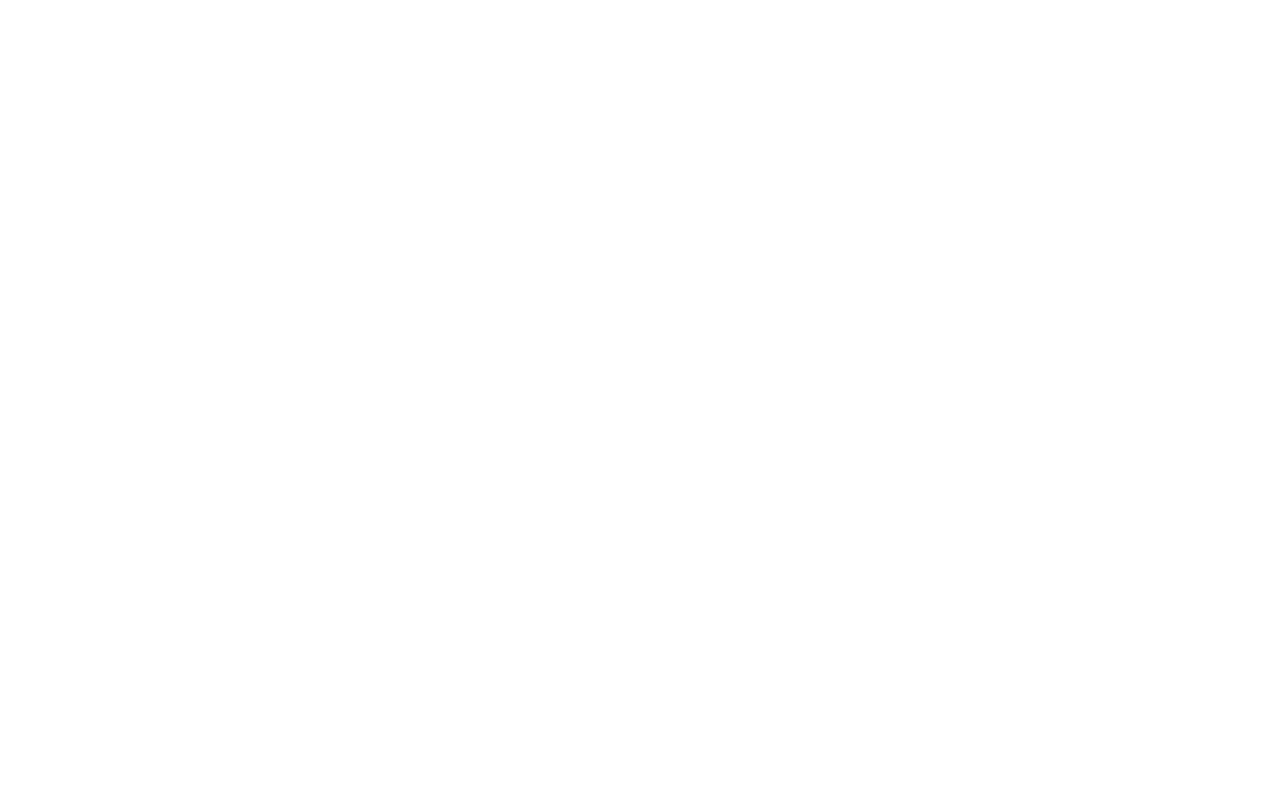
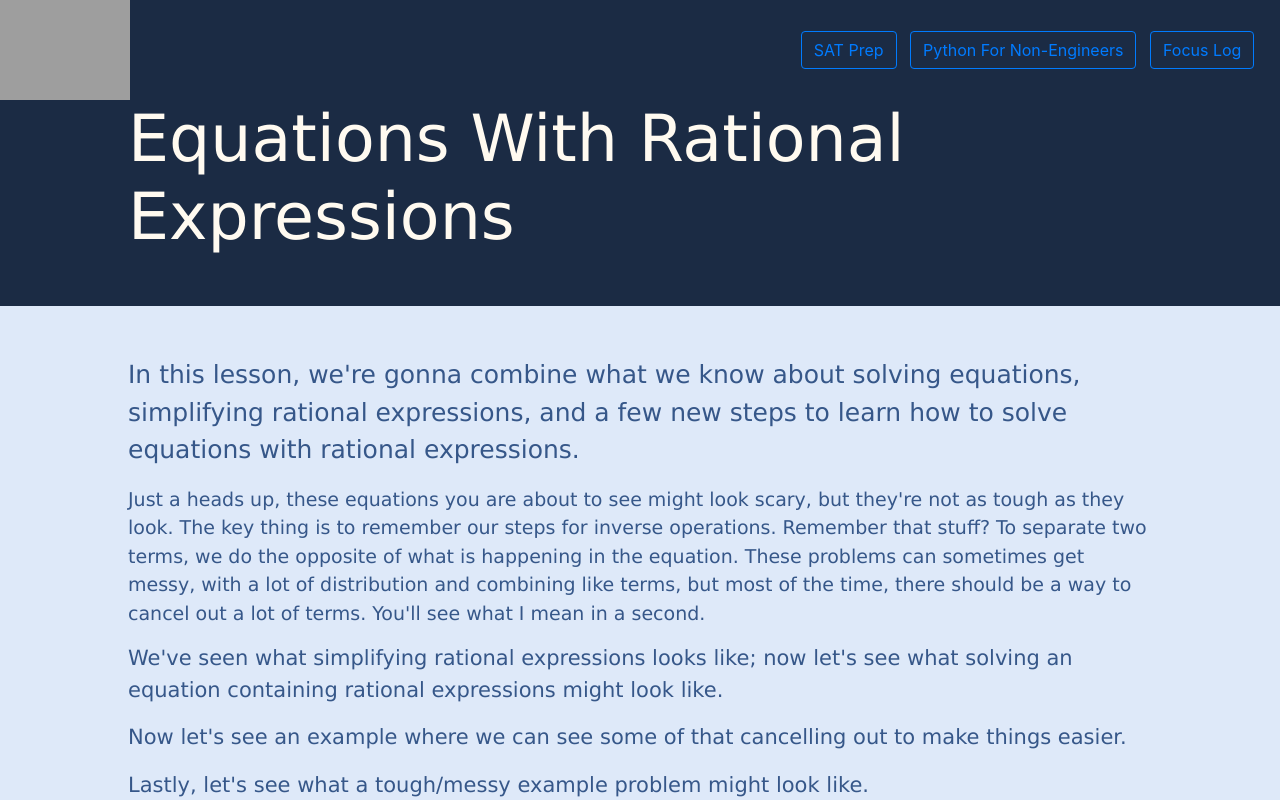
Before and after one commit to YomenT/bluebird-teaching, a React (Create React App) app in the folder reactapp/: page /passport_to_advanced_math/equations_with_rational_expressions in a window 1280 px wide. Shown: the top 800 px of the page. Built offline with nearby package versions, Linux system fonts and the light colour scheme; grey boxes are pictures that could not be loaded.

Commit message:
Added to RationalExpressionsEquations

```diff
--- a/reactapp/src/components/Main.js
+++ b/reactapp/src/components/Main.js
@@ -46,6 +46,7 @@ import RationalExpressions2 from './passport-to-advanced-math/RationalExpression
 import RationalExpressions3 from './passport-to-advanced-math/RationalExpressions3';
 import QuadraticInequalities from './passport-to-advanced-math/QuadraticInequalities'
 import ExponentialEquations from './passport-to-advanced-math/ExponentialEquations'
+import RationalExpressionsEquations from './passport-to-advanced-math/RationalExpressionsEquations'
 
 // Python
 import Python from './Python'
@@ -103,6 +104,7 @@ const Main = () => {
       <Route exact path='/passport_to_advanced_math/quadratic_inequalities' component={QuadraticInequalities}></Route>
       <Route exact path='/passport_to_advanced_math/polynomials_of_higher_degree' component={PolynomialsOfHigherDegree}></Route>
       <Route exact path='/passport_to_advanced_math/exponential_equations' component={ExponentialEquations}></Route>
+      <Route exact path='/passport_to_advanced_math/equations_with_rational_expressions' component={RationalExpressionsEquations}></Route>
 
       {/* Python */}
       <Route exact path='/python' component={Python}></Route>
--- a/reactapp/src/components/SatPrepLinkOutline.js
+++ b/reactapp/src/components/SatPrepLinkOutline.js
@@ -64,6 +64,7 @@ class SatPrepLinkOutline extends React.Component {
                             <li><Link to="passport_to_advanced_math/rational_expressions_part2" style={{ color: "#365789" }} onMouseOver={this.changeLinkColorEnter} onMouseOut={this.changeLinkColorLeave}>Part 2</Link></li>
                             <li><Link to="passport_to_advanced_math/rational_expressions_part3" style={{ color: "#365789" }} onMouseOver={this.changeLinkColorEnter} onMouseOut={this.changeLinkColorLeave}>Part 3</Link></li>
                         </ul>
+                        <li><Link to="passport_to_advanced_math/equations_with_rational_expressions" style={{ color: "#365789" }} onMouseOver={this.changeLinkColorEnter} onMouseOut={this.changeLinkColorLeave}>Equations With Rational Expressions</Link></li>
                     <li><Link to="passport_to_advanced_math/quadratic_inequalities" style={{ color: "#365789" }} onMouseOver={this.changeLinkColorEnter} onMouseOut={this.changeLinkColorLeave}>Quadratic Inequalities</Link></li>
                     <li><Link to="passport_to_advanced_math/polynomials_of_higher_degree" style={{ color: "#365789" }} onMouseOver={this.changeLinkColorEnter} onMouseOut={this.changeLinkColorLeave}>Polynomials of Higher Degree</Link></li>
                     <li>Exponent Rules</li>
--- /dev/null
+++ b/reactapp/src/components/passport-to-advanced-math/RationalExpressionsEquations.js
@@ -0,0 +1,69 @@
+import React from "react";
+
+import Logo from '../Logo'
+import Footer from '../Footer'
+
+class RationalExpressionsEquations extends React.Component {
+
+    render() {
+        return (
+            <div>
+
+                <Logo />
+                <div className='bodyDiv'>
+                    <h2 style={{ paddingBottom: "25px" }}>Equations With Rational Expressions</h2>
+                </div>
+
+                <div className="aboutBodyDiv">
+
+                    <p className="p-body" style={{ paddingTop: "25px" }}>
+                        In this lesson, we're gonna combine what we know about solving equations, simplifying rational expressions, and a few new steps to learn how to solve
+                        equations with rational expressions.
+                    </p>
+
+                    <p className="p-body-small">
+                        Just a heads up, these equations you are about to see might look scary, but they're not as tough as they look.  The key thing is to remember our
+                        steps for inverse operations.  Remember that stuff?  To separate two terms, we do the opposite of what is happening in the equation.  These
+                        problems can sometimes get messy, with a lot of distribution and combining like terms, but most of the time, there should be a way to cancel out
+                        a lot of terms.  You'll see what I mean in a second.
+                    </p>
+
+                    <p className="p-body-medium">
+                        We've seen what simplifying rational expressions looks like; now let's see what solving an equation containing rational expressions might look like.
+                    </p>
+
+                    {/*
+                        Example of a somple equation with rational expressions.
+                        Should not contain anything that can be canceled out just yet.
+                    */}
+
+                    <p className="p-body-medium">
+                        Now let's see an example where we can see some of that cancelling out to make things easier.
+                    </p>
+
+                    {/*
+                        Example of a somple equation with rational expressions that contains cancelling out.
+                    */}
+
+                    <p className="p-body-medium">
+                        Lastly, let's see what a tough/messy example problem might look like.
+                    </p>
+
+                    {/*
+                        Example of a somple equation with rational expressions.
+                        This problem should get pretty messy.
+                    */}
+
+                    <h4 className="h4-blue-headers" style={{ paddingTop: "75px" }}>Try it!</h4>
+
+                    <h4 className="h4-blue-headers" style={{ paddingTop: "75px" }}>Create it!</h4>
+
+                </div>
+
+            <Footer />
+            </div>
+        )
+    }
+}
+
+export default RationalExpressionsEquations
```
